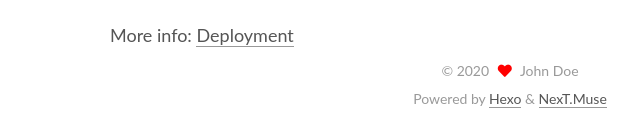
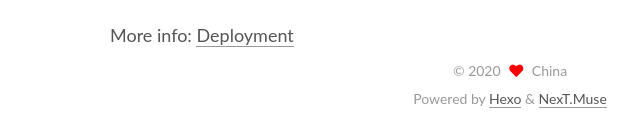
Before and after one commit to enrichself/enrichself.github.io, a plain HTML site: page index.html in a window 1280 px wide. Shown: the part 1446-1576 px from the top of the page, 130-770 px from the left. Drawn offline with Linux system fonts and the light colour scheme.

Commit message:
Site updated: 2020-09-21 21:13:08

```diff
--- a/index.html
+++ b/index.html
@@ -366,7 +366,7 @@
   <span class="with-love">
     <i class="fa fa-heart"></i>
   </span>
-  <span class="author" itemprop="copyrightHolder">John Doe</span>
+  <span class="author" itemprop="copyrightHolder">China</span>
 </div>
   <div class="powered-by">Powered by <a href="https://hexo.io/" class="theme-link" rel="noopener" target="_blank">Hexo</a> & <a href="https://muse.theme-next.org/" class="theme-link" rel="noopener" target="_blank">NexT.Muse</a>
   </div>
```
